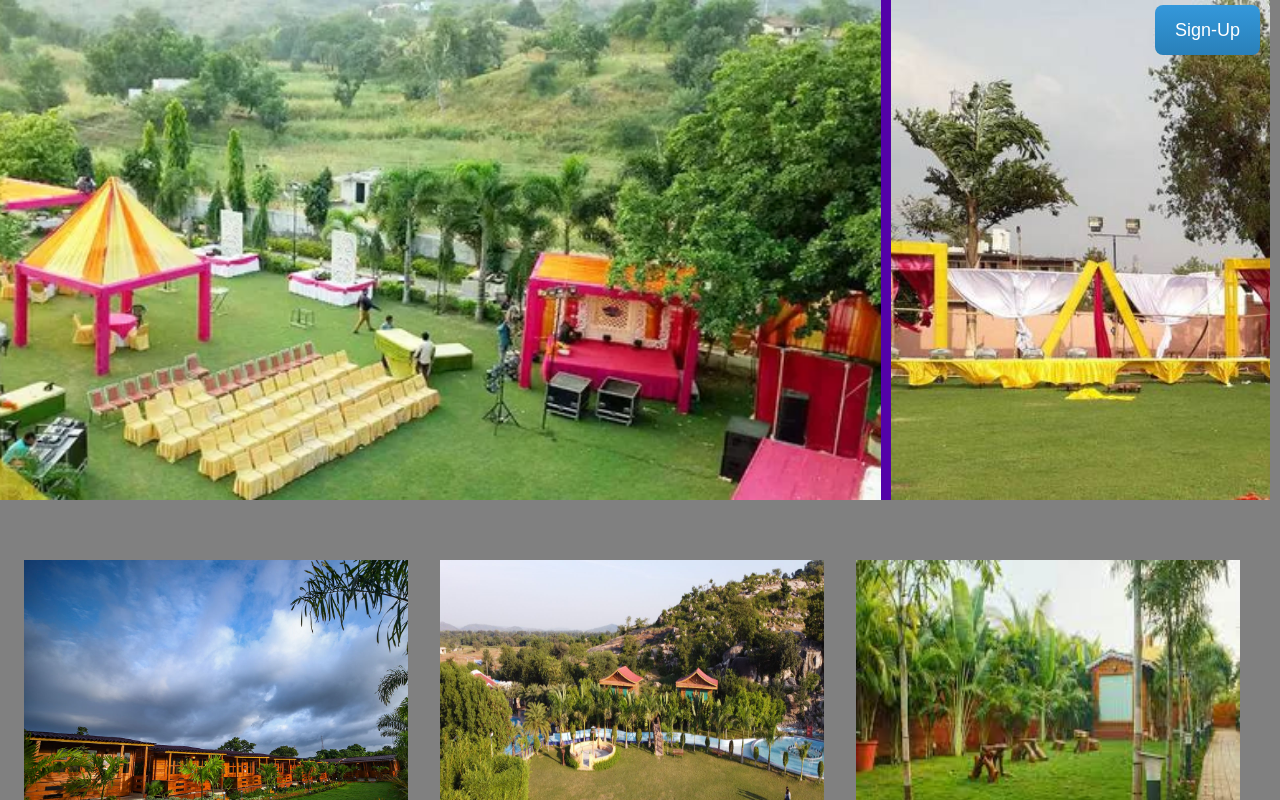
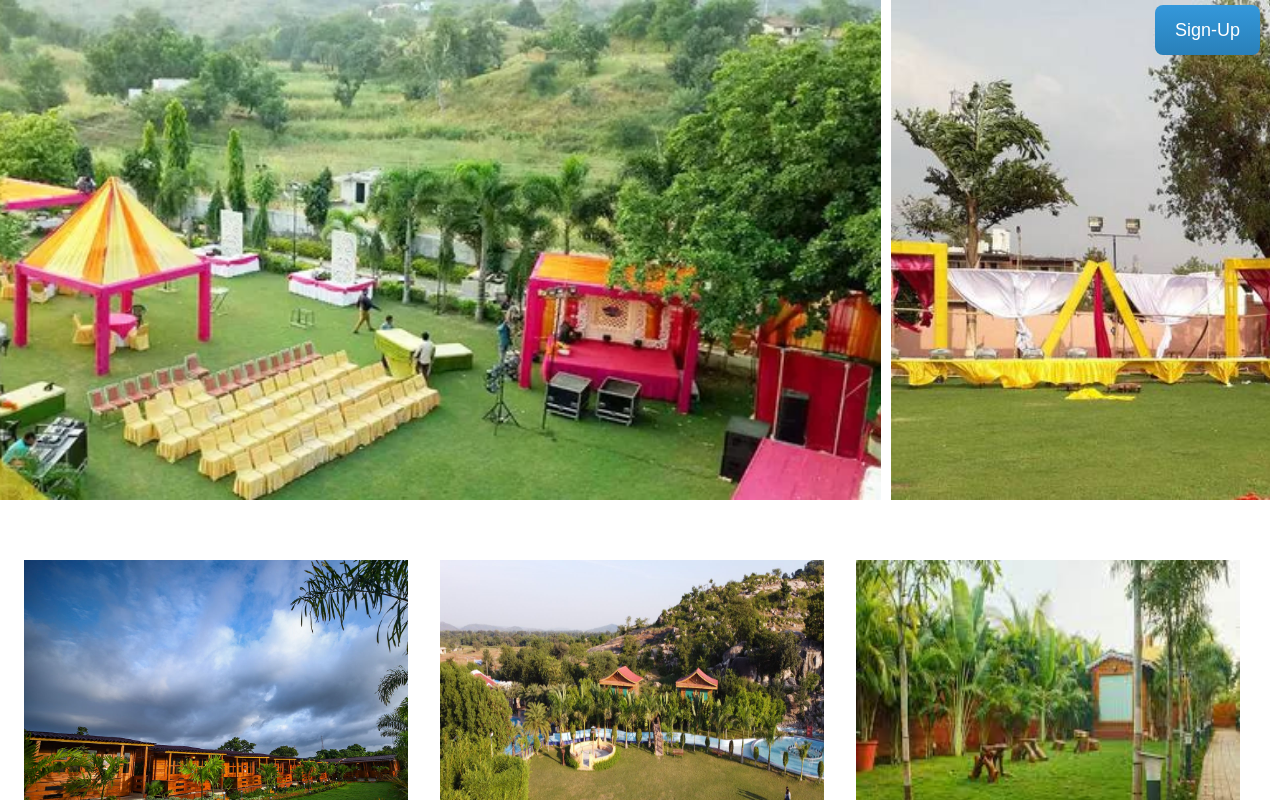
Before and after one commit to Tim-Alpha/Event-Eclipse-Frontend, a React (Create React App) app: page / in a window 1280 px wide. Shown: the top 800 px of the page. Built offline with nearby package versions, Linux system fonts and the light colour scheme.

Commit message:
update: remove background color

```diff
--- a/public/style.css
+++ b/public/style.css
@@ -2,7 +2,7 @@ body {
     margin: 0;
     padding: 0;
     font-family: Arial, sans-serif;
-    background-color: gray;
+    /* background-color: gray; */
     overflow-x: hidden;
 
     /* Hide scrollbar for Chrome, Safari and Opera */
@@ -19,7 +19,7 @@ body {
     width: 100vw;
     height: 500px;
     margin-left: -10px;
-    background-color: #5302a8;
+    /* background-color: #5302a8; */
 }
 
 .home_bottom_container {
@@ -49,7 +49,7 @@ body {
 }
 
 .container {
-    background: #008000;
+    /* background: #008000; */
     border-radius: 20px;
     flex-shrink: 0;
 }
```
